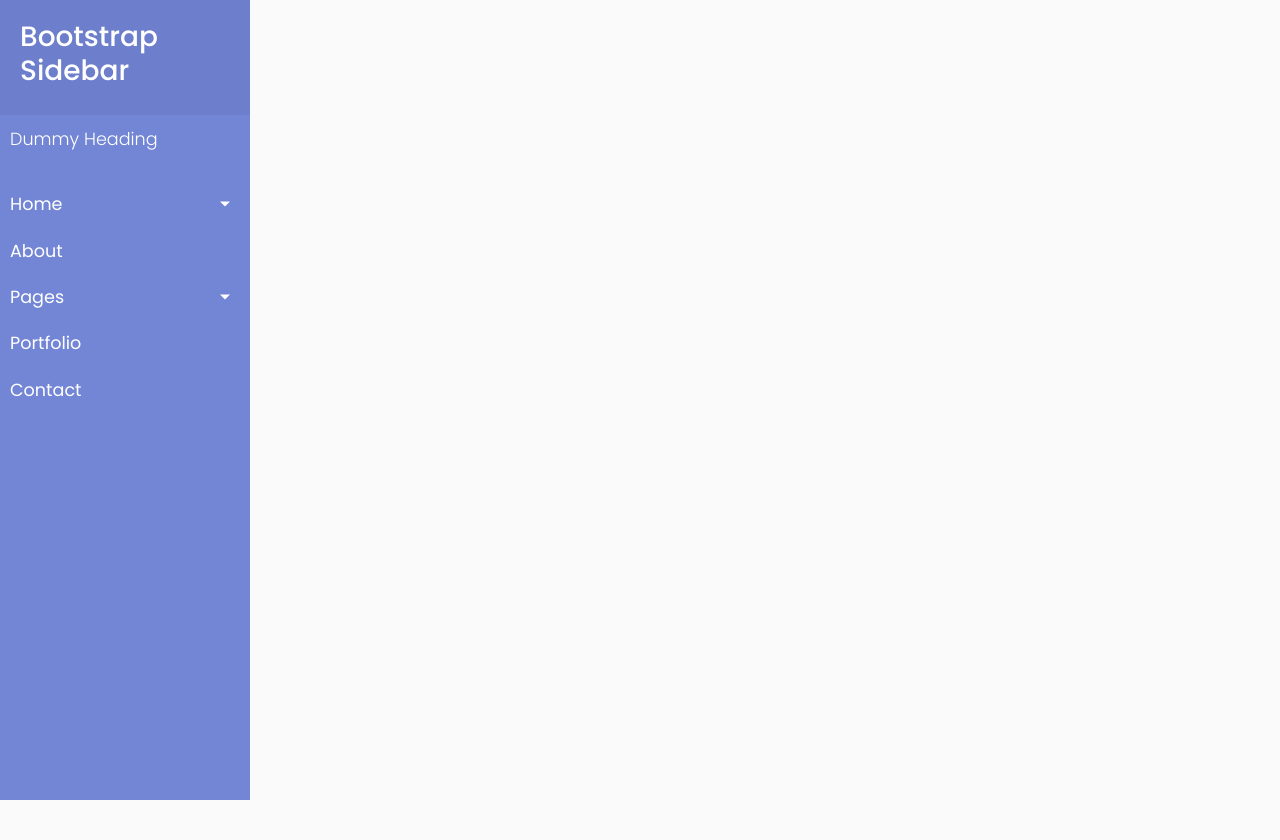
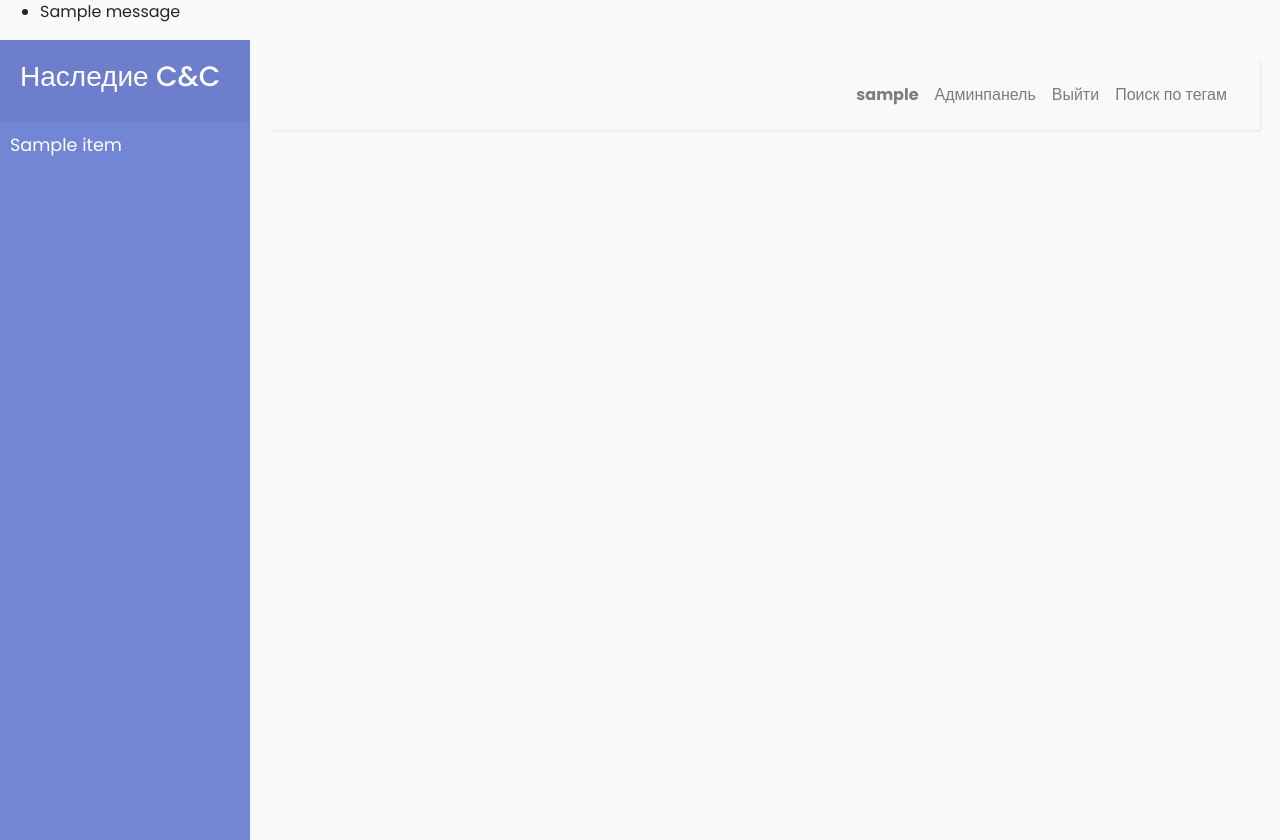
Before and after one commit to Metadorius/cnclegacy, a Flask app: page / in a window 1280 px wide. Before the commit the page ends 800 px from the top, so only its background shows below. Run offline with Flask 2, Linux system fonts and the light colour scheme; a user stored in the database is signed in; tables that the repository leaves empty hold one stand-in row (values such as "Sample post"); one stand-in notice (Sample message) is shown; some libraries are stand-ins or nearby versions.

Commit message:
Implement proper navbar and sidebar

```diff
--- a/webapp/__init__.py
+++ b/webapp/__init__.py
@@ -10,7 +10,7 @@ app.config.from_object(Config)
 db = SQLAlchemy(app)
 migrate = Migrate(app, db)
 login = LoginManager(app)
-dashboard = Admin(app, name='Dashboard', template_mode='bootstrap3')
+dashboard = Admin(app, name='Dashboard')
 
 
 from webapp import routes, models, admin
--- a/webapp/routes.py
+++ b/webapp/routes.py
@@ -2,7 +2,19 @@ from flask import render_template, flash, redirect, url_for
 from webapp import app
 from webapp.forms import LoginForm
 from flask_login import current_user, login_user, logout_user
-from webapp.models import User
+from webapp.models import *
+from unidecode import unidecode
+
+
+@app.template_filter('cc')
+def camel_casify(column):
+    first, *rest = column.split(' ')
+    return first.lower() + ''.join(word.lower().capitalize() for word in rest)
+
+
+@app.template_filter('tr')
+def transliterate(s):
+    return unidecode(s)
 
 
 @app.route('/login', methods=['GET', 'POST'])
@@ -11,13 +23,13 @@ def login():
         return redirect(url_for('index'))
     form = LoginForm()
     if form.validate_on_submit():
-        user = User.query.filter_by(username=form.username.data).first()
-        if user is None or not user.check_password(form.password.data):
-            flash('Invalid username or password')
+        user = User.query.filter_by(user_login=form.username.data).first()
+        if user is None or not user.verify_password(form.password.data):
+            flash('Неверные логин или пароль!')
             return redirect(url_for('login'))
         login_user(user, remember=form.remember_me.data)
         return redirect(url_for('index'))
-    return render_template('login.html', title='Sign In', form=form)
+    return render_template('login.html', title='Войти', form=form)
 
 
 @app.route('/logout')
@@ -29,4 +41,4 @@ def logout():
 @app.route('/')
 @app.route('/index')
 def index():
-    return render_template('index.html')
+    return render_template('index.html', menu_items=MenuItem.query.filter_by(parent_id=None).all())
--- a/webapp/templates/base.html
+++ b/webapp/templates/base.html
@@ -4,12 +4,9 @@
     <!-- Required meta tags -->
     <meta charset="utf-8">
     <meta name="viewport" content="width=device-width, initial-scale=1, shrink-to-fit=no">
-
     <!-- Bootstrap CSS -->
     <link rel="stylesheet" href="https://stackpath.bootstrapcdn.com/bootstrap/4.3.1/css/bootstrap.min.css" integrity="sha384-ggOyR0iXCbMQv3Xipma34MD+dH/1fQ784/j6cY/iJTQUOhcWr7x9JvoRxT2MZw1T" crossorigin="anonymous">
     <link rel="stylesheet" href="{{ url_for('static', filename='style.css') }}">
-
-
     {% if title %}
       <title>{{ title }} | Наследие C&C</title>
     {% else %}
@@ -23,15 +20,17 @@
     <script src="https://cdnjs.cloudflare.com/ajax/libs/popper.js/1.14.7/umd/popper.min.js" integrity="sha384-UO2eT0CpHqdSJQ6hJty5KVphtPhzWj9WO1clHTMGa3JDZwrnQq4sF86dIHNDz0W1" crossorigin="anonymous"></script>
     <script src="https://stackpath.bootstrapcdn.com/bootstrap/4.3.1/js/bootstrap.min.js" integrity="sha384-JjSmVgyd0p3pXB1rRibZUAYoIIy6OrQ6VrjIEaFf/nJGzIxFDsf4x0xIM+B07jRM" crossorigin="anonymous"></script>
 
-    <div class="wrapper">
-      <nav id="sidebar">
-        {% include 'sidebar.html' %}
-      </nav>
+    {% with messages = get_flashed_messages() %}
+    {% if messages %}
+      <ul class=flashes>
+        {% for message in messages %}
+          <li>{{ message }}</li>
+        {% endfor %}
+      </ul>
+    {% endif %}
+  {% endwith %}
 
-      <div id="content">
-        {% block content %}{% endblock %}
-      </div>
-    </div>
+  {% block body %} {% endblock %}
 
-  </body>
+</body>
 </html>
--- a/webapp/templates/index.html
+++ b/webapp/templates/index.html
@@ -1,4 +1,4 @@
-{% extends "base.html" %}
+{% extends "navigation.html" %}
 
 {% block content %}
 
--- /dev/null
+++ b/webapp/templates/navigation.html
@@ -0,0 +1,38 @@
+{% extends "base.html" %}
+{% block body %}
+  <div class="wrapper">
+    <nav id="sidebar">
+      {% include 'sidebar.html' %}
+    </nav>
+
+    <div id="content">
+      <nav class="navbar navbar-expand-lg navbar-light bg-light">
+        <div class="container-fluid">
+
+          <ul class="nav navbar-nav ml-auto">
+            {% if current_user.is_anonymous %}
+              <li class="nav-item">
+                <a class="nav-link" href="/login">Войти</a>
+              </li>
+            {% else %}
+              <li class="nav-item">
+                <a class="nav-link" href="/user/{{ current_user.user_login }}"><b>{{ current_user.user_login }}</b></a>
+              </li>
+              <li class="nav-item">
+                <a class="nav-link" href="/admin">Админпанель</a>
+              </li>
+              <li class="nav-item">
+                <a class="nav-link" href="/logout">Выйти</a>
+              </li>
+            {% endif %}
+            <li class="nav-item">
+              <a class="nav-link" href="/tags">Поиск по тегам</a>
+            </li>
+          </ul>
+
+        </div>
+      </nav>
+      {% block content %}{% endblock %}
+    </div>
+  </div>
+{% endblock %}
--- a/webapp/templates/sidebar.html
+++ b/webapp/templates/sidebar.html
@@ -1,8 +1,31 @@
 <div class="sidebar-header">
-  <h3>Bootstrap Sidebar</h3>
+  <h3>Наследие C&C</h3>
 </div>
 <ul class="list-unstyled components">
-  <p>Dummy Heading</p>
+  {% for item in menu_items recursive %}
+  <li>
+    <div class="split-container">
+
+      {% if item.item_link %}
+      <a href="{{ item.item_link }}" class="split-left">{{ item.item_name|e }}</a>
+      {% elif item.item_page %}
+      <a href="/page/{{ item.item_page.page_url }}" class="split-left">{{ item.item_name|e }}</a>
+      {% else %}
+      <a href="#" class="split-left">{{ item.item_name|e }}</a>
+      {% endif %}
+
+      {% if item.item_subitems.all() %}
+      <a href="#{{ item.item_name|tr|cc }}" data-toggle="collapse" aria-expanded="false" class="split-right dropdown-toggle"></a>
+      {% endif %}
+    </div>
+    {% if item.item_subitems.all() %}
+      <ul class="collapse list-unstyled" id="{{ item.item_name|tr|cc }}">
+        {{ loop(item.item_subitems) }}
+      </ul>
+    {% endif %}
+  </li>
+  {% endfor %}
+</ul>{#
   <li>
     <div class="split-container">
       <a href="#" class="split-left">Home</a>
@@ -69,4 +92,4 @@
   <li>
     <a href="#" class="menu-item">Contact</a>
   </li>
-</ul>
+</ul> #}
```
Also changed, not shown: webapp/templates/login.html (+4 -4 lines).
